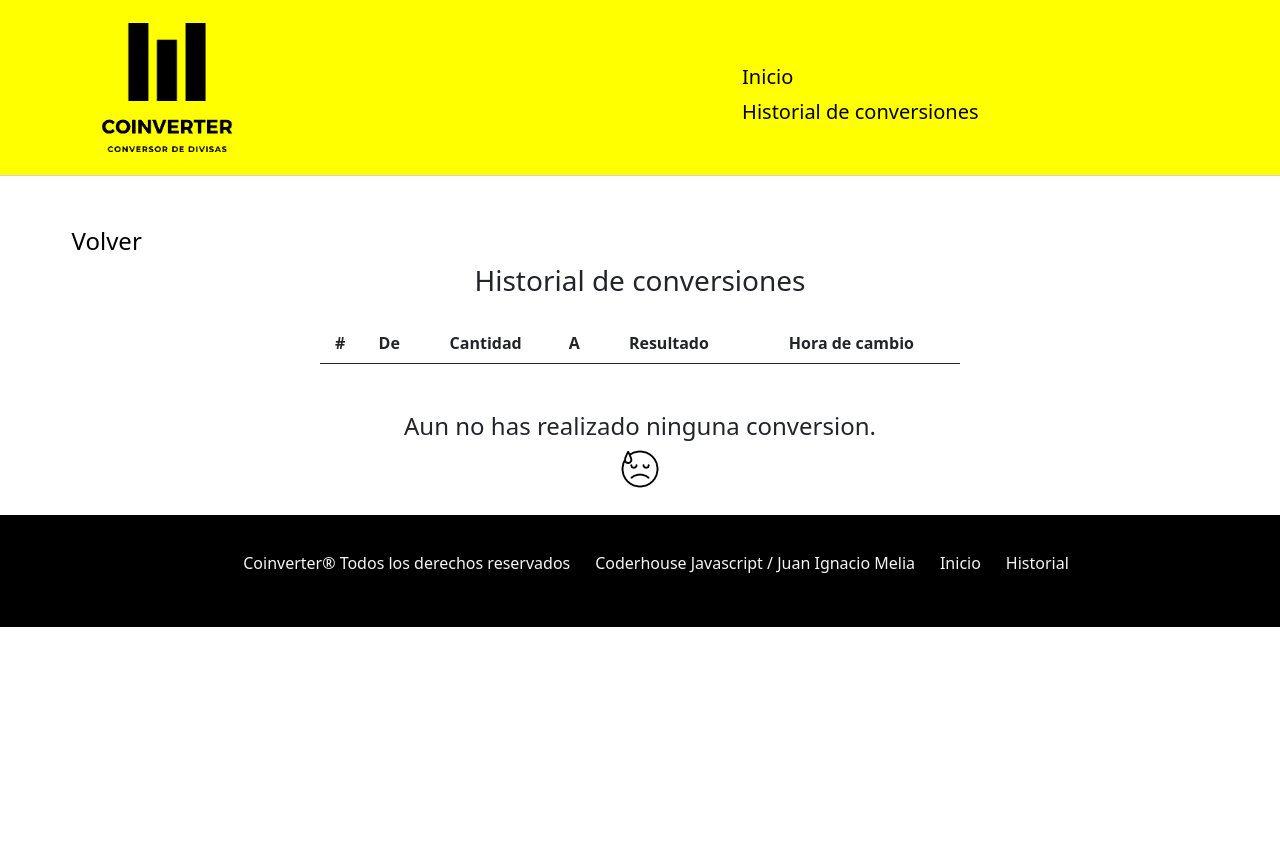
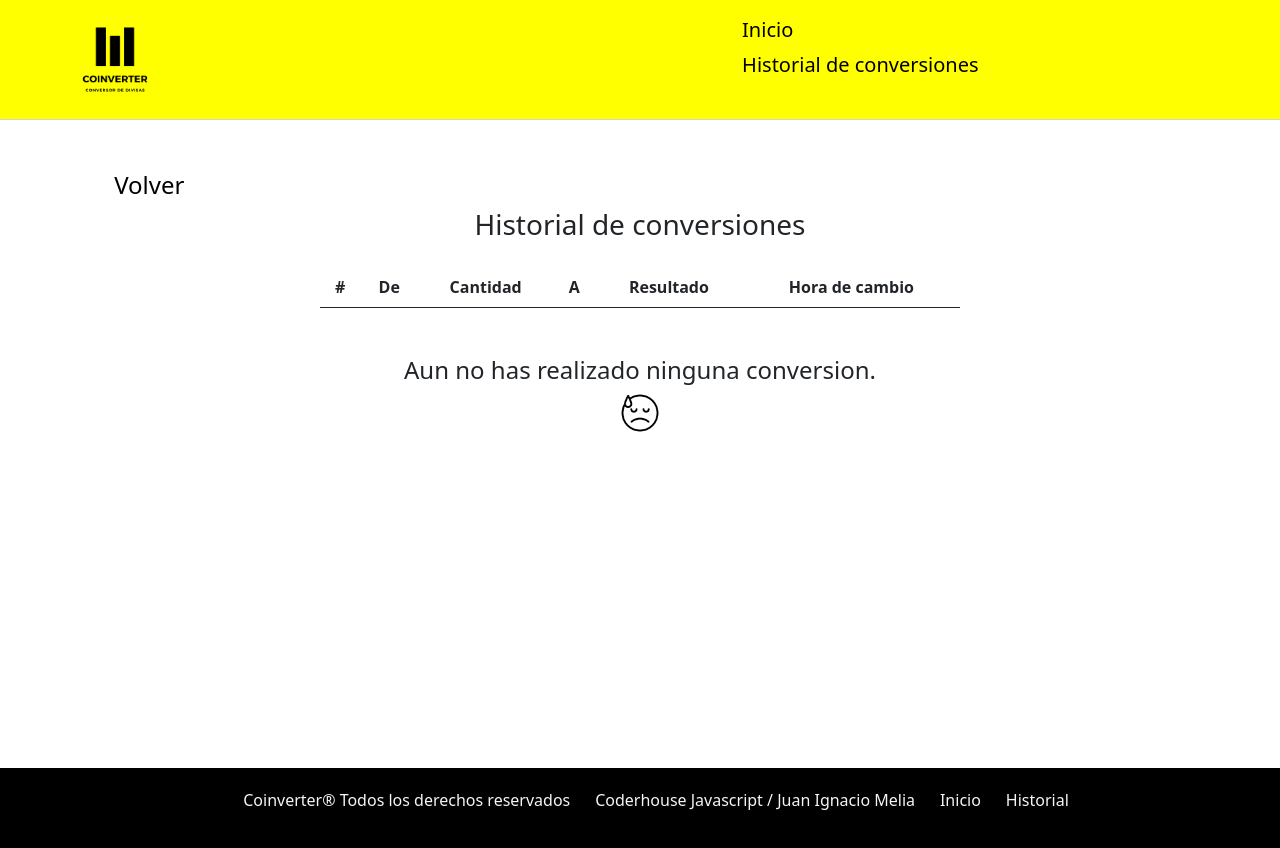
Before and after one commit to JuanMeliaDevelops/Coinverter, a plain HTML site: page historial.html in a window 1280 px wide. Before the commit the page ends 800 px from the top, so only its background shows below. Drawn offline with nearby package versions, Linux system fonts and the light colour scheme.

Commit message:
Correcciones css

```diff
--- a/main.css
+++ b/main.css
@@ -11,14 +11,16 @@ html {
 }
 
 header {
-    height: 22vh;
+    height: 15vh;
     background-color: yellow;
     border-bottom: 1px solid lightgray;
     display: flex;
+    align-items: center;
     justify-content: space-between;
 }
 
 header img {
+    width: 8%;
     margin-left: 5%;
 }
 
@@ -29,9 +31,8 @@ header img {
 
 
 .navbar {
+
     align-items: center;
-    display: flex;
-    flex-direction: row;
 
 
 }
@@ -43,7 +44,6 @@ header img {
 }
 
 .historial {
-    margin-top: 4%;
     margin-right: 20%;
 
 }
@@ -59,18 +59,18 @@ header img {
 
 
 .sect1 {
+    padding: 4%;
+    height: 80vh;
     justify-content: center;
-    margin-top: 2%;
     text-align: center;
-    margin-bottom: 5%;
 
 }
 
 .sect2 {
+    padding: 4%;
+    height: 78vh;
     justify-content: center;
-    margin-top: 2%;
     text-align: center;
-    margin-bottom: 2%;
 
 }
 
@@ -116,7 +116,7 @@ header img {
     align-self: center;
     align-items: center;
     justify-content: center;
-    height: 14vh;
+    height: 10vh;
     width: 100%;
     background-color: black;
     margin: auto;
```
Also changed, not shown: 1 other file.
